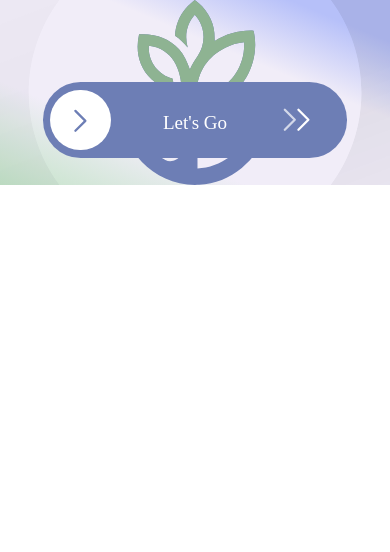
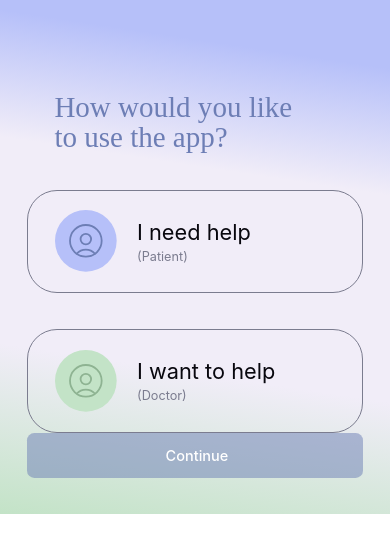
Before and after one commit to OmarSafarini/ancura-mobile-project, a React Native app: screen / in a window 390 px wide. Shown: the top 552 px of the page. Built offline with nearby package versions, Linux system fonts and the light colour scheme.

Commit message:
Role Selection Screen

```diff
--- a/App.tsx
+++ b/App.tsx
@@ -1,10 +1,11 @@
 import { StatusBar } from 'expo-status-bar';
 import { StyleSheet, Text, View } from 'react-native';
 import EntryScreen from './src/features/auth/EntryScreen';
+import RoleSelectionScreen from './src/features/auth/RoleSelectionScreen';
 export default function App() {
   return (
     <View>
-        <EntryScreen />
+        <RoleSelectionScreen />
     </View>
   );
 }
--- a/package.json
+++ b/package.json
@@ -21,6 +21,7 @@
     "react": "19.2.0",
     "react-dom": "19.2.0",
     "react-native": "0.83.2",
+    "react-native-safe-area-context": "~5.6.2",
     "react-native-size-matters": "^0.4.2",
     "react-native-svg": "^15.15.3",
     "react-native-web": "^0.21.0",
--- a/src/components/common/SelectUserType.tsx
+++ b/src/components/common/SelectUserType.tsx
@@ -2,9 +2,20 @@ import React from "react";
 import { View, Text, StyleSheet, Pressable} from "react-native";
 import { scale } from "@/utils/responsive";
 
-export default function SelectUserType({ Icon, title, userType, onPress }: any) {
+export default function SelectUserType({ Icon, title, userType, onPress, isActive, activeBgColor}: any) {
     return (
-        <Pressable onPress={onPress} style={({ pressed }) => [styles.container, { backgroundColor: pressed ? "#B6C0F94D" : "#fff"}]}>
+        <Pressable
+            onPress={onPress}
+            style={({ pressed }) => [
+                styles.container,
+                {
+                    backgroundColor: isActive
+                        ? (activeBgColor || "#B6C0F933")
+                        : (pressed ? (activeBgColor || "#B6C0F933") : "transparent"),
+
+                }
+            ]}
+        >
             <View style={styles.iconContainer}>
                 <Icon></Icon>
             </View>
@@ -35,7 +46,6 @@ const styles = StyleSheet.create({
         alignItems: "center",
         width: scale(68),
         height: scale(68),
-        backgroundColor: "#B6C0F9",
         borderRadius: scale(34),
     },
     texts: {
--- /dev/null
+++ b/src/features/auth/RoleSelectionScreen.tsx
@@ -0,0 +1,93 @@
+import React, { useState } from "react";
+import { View, Text, StyleSheet, SafeAreaView } from "react-native";
+import { scale } from "@/utils/responsive";
+
+import NormalButton from "@/components/common/NormalButton";
+import SelectUserType from "@/components/common/SelectUserType";
+import PersonIcon from "@/assets/icons/PersonIcon";
+import AppBackground from "@/components/layout/AppBackground";
+
+export default function RoleSelectionScreen({ navigation }: any) {
+    const [selectedRole, setSelectedRole] = useState<"patient" | "doctor" | null>(null);
+
+    const handleContinue = () => {
+        if (selectedRole) {
+            // Handle navigation based on role, e.g. navigation.navigate('NextScreen', { role: selectedRole })
+            console.log("Selected role:", selectedRole);
+        }
+    };
+
+    return (
+        <View style={styles.container}>
+           <AppBackground style={{ position: "absolute", width: "100%", height: "100%" }}/>
+
+            <SafeAreaView style={styles.safeArea}>
+                <View style={styles.content}>
+                    <Text style={styles.title}>How would you like to use the app?</Text>
+
+                    <View style={styles.optionsContainer}>
+                        <SelectUserType
+                            title="I need help"
+                            userType="(Patient)"
+                            Icon={() => <PersonIcon size={scale(68)} color="#6D7EB5" bgColor="#B6C0F9" />}
+                            onPress={() => setSelectedRole("patient")}
+                            isActive={selectedRole === "patient"}
+                            activeBgColor="#b6c0f95b"
+                        />
+
+                        <SelectUserType
+                            title="I want to help"
+                            userType="(Doctor)"
+                            Icon={() => <PersonIcon size={scale(68)} color="#8EB392" bgColor="#C3E3C7" />}
+                            onPress={() => setSelectedRole("doctor")}
+                            isActive={selectedRole === "doctor"}
+                            activeBgColor="#c3e3c75b"
+                        />
+                    </View>
+                </View>
+
+                <View style={styles.footerContainer}>
+                    <NormalButton
+                        title="Continue"
+                        onPress={handleContinue}
+                        bgColor={selectedRole ? "#6D7EB5" : "#6D7EB580"}
+                        textColor="#FFFFFF"
+                    />
+                </View>
+            </SafeAreaView>
+        </View>
+    );
+}
+
+const styles = StyleSheet.create({
+    container: {
+        flex: 1,
+    },
+    safeArea: {
+        flex: 1,
+    },
+    content: {
+        flex: 1,
+        paddingTop: scale(101),
+        paddingHorizontal: scale(30),
+    },
+    title: {
+        fontFamily: 'Founders Grotesk',
+        fontWeight: "400",
+        fontSize: scale(32),
+        color: "#6D7EB5",
+        marginBottom: scale(40),
+        marginLeft: scale(30),
+        maxWidth: scale(271),
+        lineHeight: scale(34),
+    },
+    optionsContainer: {
+        gap: scale(40),
+        alignItems: "center",
+    },
+    footerContainer: {
+        paddingBottom: scale(40),
+        alignItems: "center",
+        justifyContent: "center",
+    }
+});
```
Also changed, not shown: 1 other file (tests, documents, lock files or other folders).
